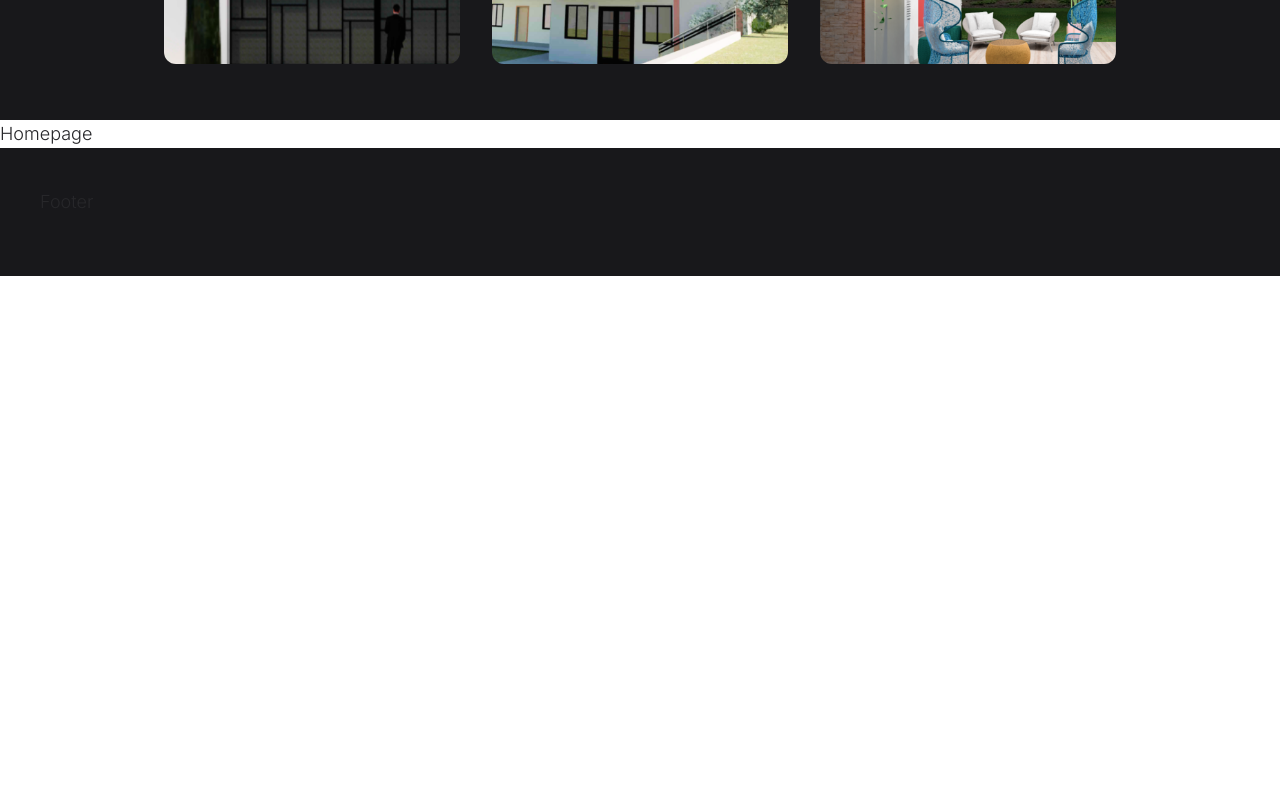
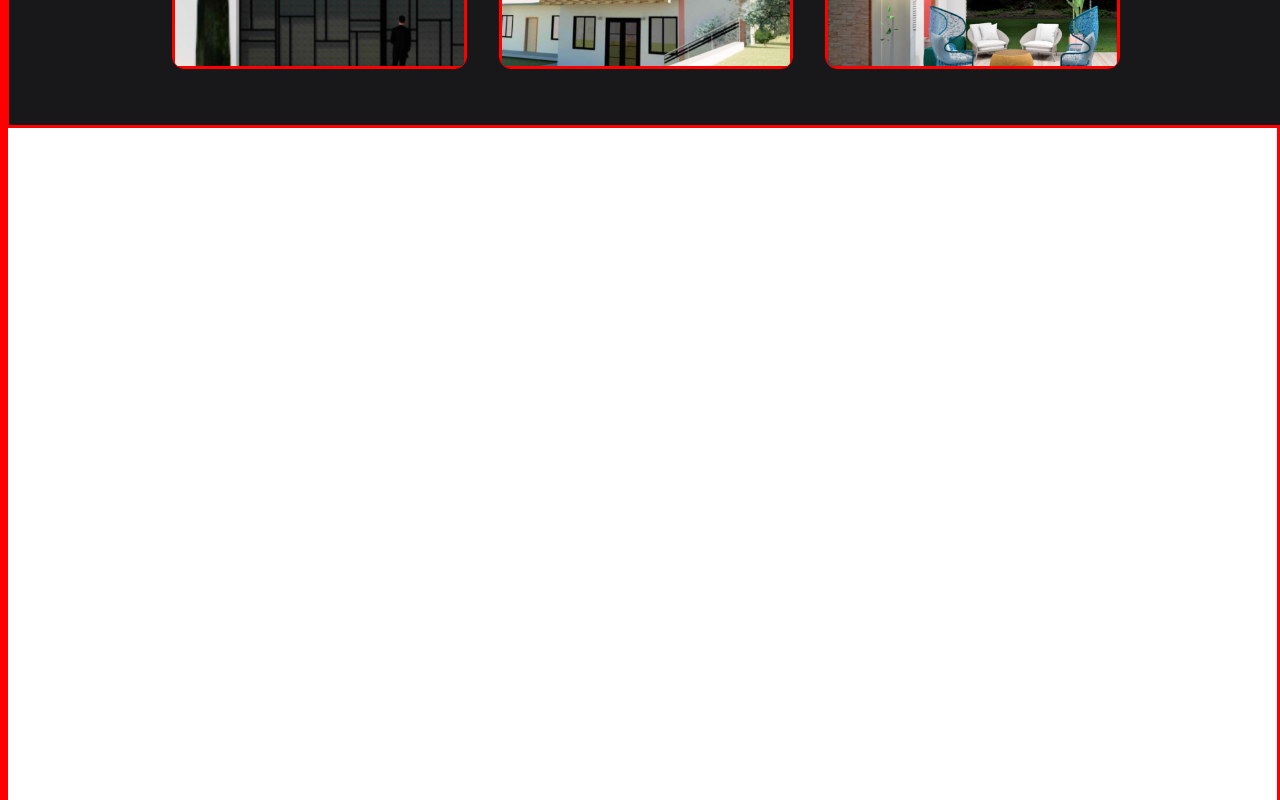
Before and after one commit to liz-garcia/architect-portfolio, a React (Vite) app in the folder client/: page / in a window 1280 px wide. Shown: the part 1480-2280 px from the top of the page. Before the commit the page ends 1756 px from the top, so only its background shows below. Built offline with nearby package versions, Linux system fonts and the light colour scheme; a web font is replaced by a local one.

Commit message:
Started ResumeSection component.

```diff
--- a/client/src/index.css
+++ b/client/src/index.css
@@ -9,9 +9,9 @@
 @tailwind utilities;
 
 /* ! Visualize area for each element */
-/* * {
+* {
   border: 1px red solid;
-} */
+}
 
 /* * Previously Index.css */
 /* :root {
--- a/client/src/pages/About/About.jsx
+++ b/client/src/pages/About/About.jsx
@@ -1,5 +1,6 @@
 import AboutMeSection from "./AboutMeSection.jsx";
 import FeaturedProjectsSection from "./FeaturedProjectsSection.jsx";
+import ResumeSection from "./ResumeSection.jsx";
 
 // Tailwind CSS utility classes
 const aboutStyle = "w-screen relative overflow-hidden";
@@ -13,7 +14,7 @@ function About() {
         <AboutMeSection />
         <FeaturedProjectsSection />
       </section>
-      <section id="resume"></section>
+      <ResumeSection />
       <section id="contact"></section>
     </section>
   );
--- /dev/null
+++ b/client/src/pages/About/ResumeSection.jsx
@@ -0,0 +1,13 @@
+const resumeSectionStyle = "h-screen";
+
+const ResumeSection = () => {
+  return (
+    <>
+      <section id="resume" className={resumeSectionStyle}>
+        {/* // TODO Add section content here */}
+      </section>
+    </>
+  );
+};
+
+export default ResumeSection;
```
